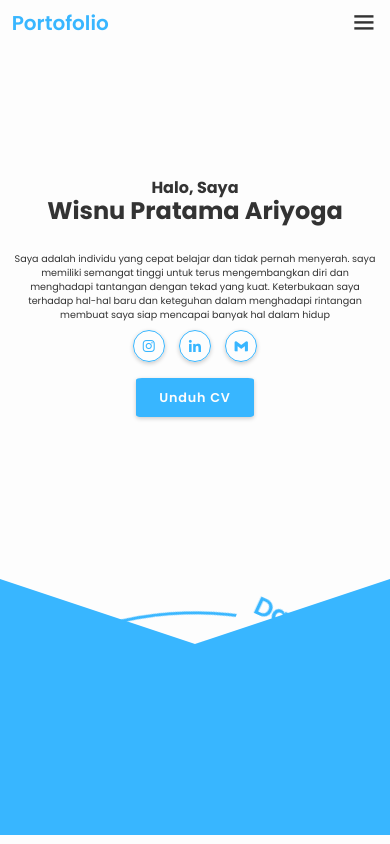
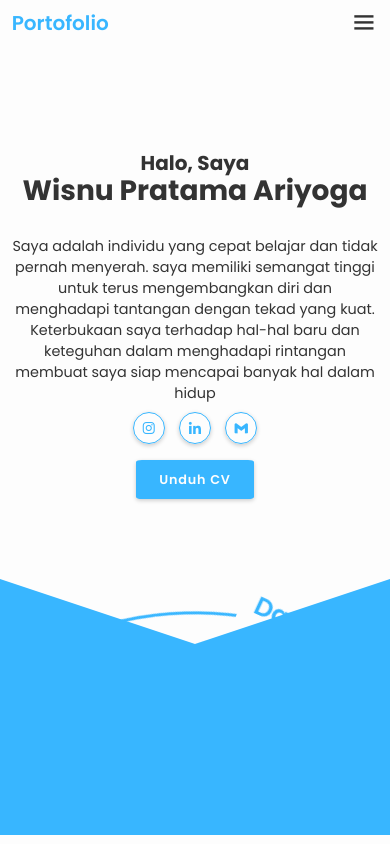
Before and after one commit to wisnu025/wisnu025.github.io, a plain HTML site: page index.html in a window 390 px wide. Shown: the top 844 px of the page. Drawn offline with nearby package versions, Linux system fonts and the light colour scheme.

Commit message:
Update style.css

```diff
--- a/css/style.css
+++ b/css/style.css
@@ -714,16 +714,16 @@ footer p{
         font-size: 50%;
     }
      .beranda{
-        padding: 0 3% 57rem;
+        padding: 0 3% 50rem;
     }
     .beranda-content h3{
-        font-size: 2rem;
+        font-size: 2.5rem;
     }
     .beranda h1{
-        font-size: 3rem;
+        font-size: 3.5rem;
     }
     .beranda p{
-        font-size: 1.2rem;
+        font-size: 1.8rem;
     }
 }
 @media  (max-width: 300px){
```
